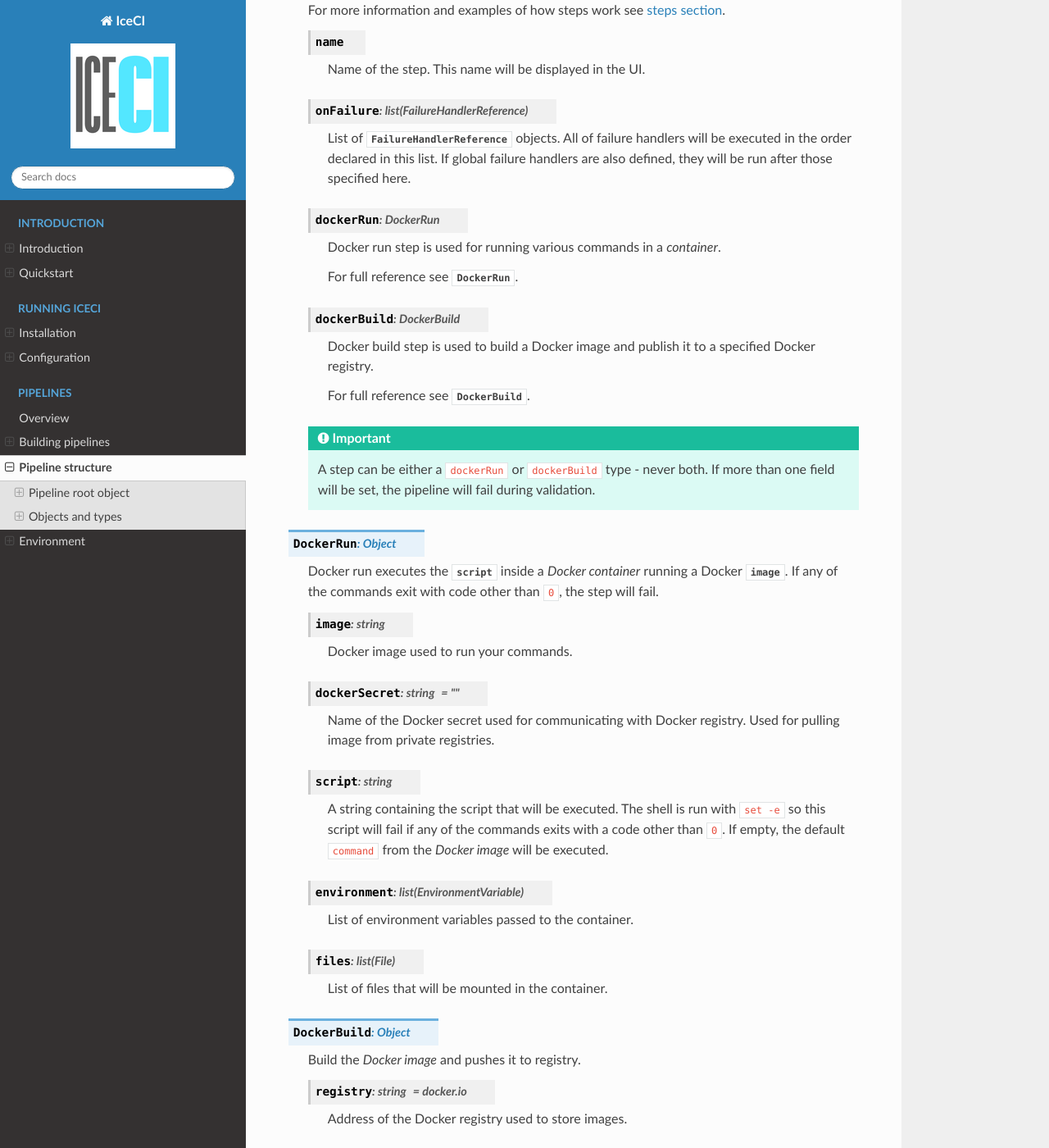
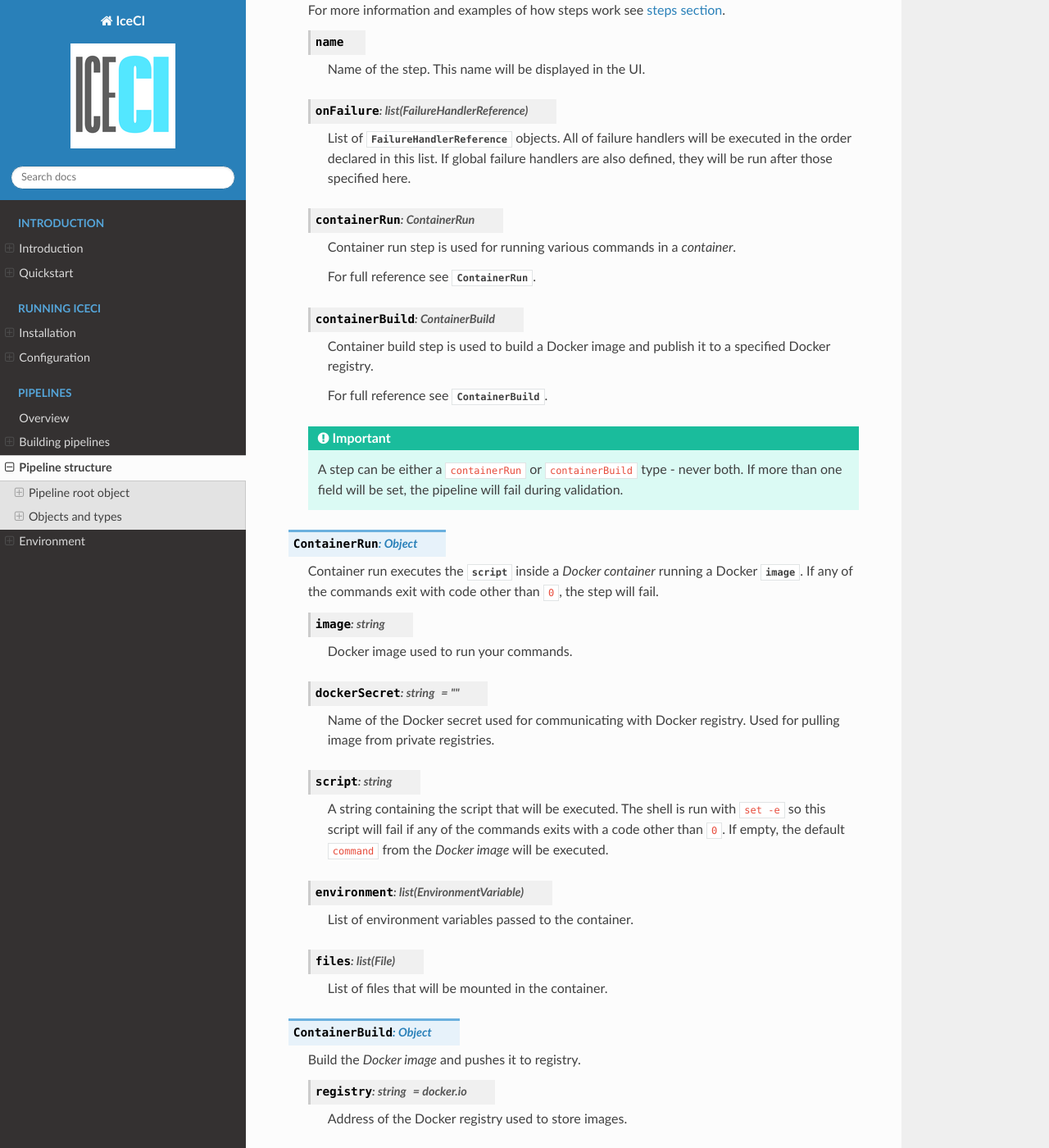
Before and after one commit to IceCI/Documentation, a Sphinx documentation site: the page built from source/pages/pipelines/structure.rst, in a window 1280 px wide and 1400 px high, scrolled down 1763 px. Shown: the whole window at 82% size. Built offline with Sphinx 7.4.7 and the Read the Docs theme 2.0.0, drawn with Linux system fonts in a browser that asks for light colours; some of the changed text lies outside the part shown.

Commit message:
Container run (#7)
* ARM information

* Update for docker build and run

```diff
--- a/source/pages/pipelines/building_services.rst
+++ b/source/pages/pipelines/building_services.rst
@@ -34,7 +34,7 @@ Below is an example of a working pipeline running a **website** :py:attr:`servic
 
   steps:
   - name: step1
-    dockerRun:
+    containerRun:
       image: iceci/utils
       script: "curl http://website/"
 
--- a/source/pages/pipelines/structure.rst
+++ b/source/pages/pipelines/structure.rst
@@ -48,8 +48,8 @@ The root of pipeline yaml file consists of the following fields.
 
     This value will be passed to the following objects:
 
-    * :attr:`docker run step<DockerRun>`
-    * :attr:`docker build step<DockerBuild>`
+    * :attr:`container run step<ContainerRun>`
+    * :attr:`container build step<ContainerBuild>`
     * :attr:`failure handler<FailureHandler>`
     * :attr:`service<Service>`
 
@@ -64,7 +64,7 @@ The root of pipeline yaml file consists of the following fields.
 
     List of :attr:`environment variables<EnvironmentVariable>`.
 
-    Those environment variables will be passed to every :attr:`Docker run step<DockerRun>` in the pipeline.
+    Those environment variables will be passed to every :attr:`Container run step<ContainerRun>` in the pipeline.
 
     .. important::
       ``Failure handlers`` have access to all the environment variables of a given ``step`` injected into their spec, so they're available in the failure handler as well.
@@ -72,7 +72,7 @@ The root of pipeline yaml file consists of the following fields.
   .. py:attribute:: files
     :type: list(File)
 
-    List of files that will be mounted in every :attr:`Docker run step<DockerRun>` in the pipeline.
+    List of files that will be mounted in every :attr:`Container run step<ContainerRun>` in the pipeline.
 
     .. important::
       Like environment variables, files from a given ``step`` are also mounted into ``Failure handlers``.
@@ -104,31 +104,31 @@ Definitions of all objects and types used in the pipeline definition.
 
     List of :attr:`FailureHandlerReference` objects. All of failure handlers will be executed in the order declared in this list. If global failure handlers are also defined, they will be run after those specified here.
 
-  .. py:attribute:: dockerRun
-    :type: DockerRun
+  .. py:attribute:: containerRun
+    :type: ContainerRun
 
-    Docker run step is used for running various commands in a *container*.
+    Container run step is used for running various commands in a *container*.
 
-    For full reference see :attr:`DockerRun`.
+    For full reference see :attr:`ContainerRun`.
 
-  .. py:attribute:: dockerBuild
-    :type: DockerBuild
+  .. py:attribute:: containerBuild
+    :type: ContainerBuild
 
-    Docker build step is used to build a Docker image and publish it to a specified Docker registry.
+    Container build step is used to build a Docker image and publish it to a specified Docker registry.
 
-    For full reference see :attr:`DockerBuild`.
+    For full reference see :attr:`ContainerBuild`.
 
   .. important::
-    A step can be either a ``dockerRun`` or ``dockerBuild`` type - never both. If more than one field will be set, the pipeline will fail during validation.
+    A step can be either a ``containerRun`` or ``containerBuild`` type - never both. If more than one field will be set, the pipeline will fail during validation.
 
 
 
 .. _docker-run-reference:
 
-.. py:attribute:: DockerRun
+.. py:attribute:: ContainerRun
   :type: Object
 
-  Docker run executes the :data:`script` inside a *Docker container* running a Docker :data:`image`. If any of the commands exit with code other than ``0``, the step will fail.
+  Container run executes the :data:`script` inside a *Docker container* running a Docker :data:`image`. If any of the commands exit with code other than ``0``, the step will fail.
 
   .. py:data:: image
     :type: string
@@ -158,9 +158,9 @@ Definitions of all objects and types used in the pipeline definition.
 
 
 
-.. _docker-build-reference:
+.. container-build-reference:
 
-.. py:attribute:: DockerBuild
+.. py:attribute:: ContainerBuild
   :type: Object
 
   Build the *Docker image* and pushes it to registry.
@@ -247,7 +247,7 @@ Definitions of all objects and types used in the pipeline definition.
 .. py:attribute:: FailureHandler
   :type: Object
 
-  Failure handler is an object representing a special kind of pipeline execution unit for handling errors in pipeline **steps**. Its definition is very similar to the **docker run** **step**.
+  Failure handler is an object representing a special kind of pipeline execution unit for handling errors in pipeline **steps**. Its definition is very similar to the **container run** **step**.
 
   .. py:data:: name
     :type: string
```
Also changed, not shown: source/pages/pipelines/building_failure_handlers.rst (+5 -5 lines), source/pages/pipelines/building_globals.rst (+4 -4 lines), source/pages/pipelines/building_secrets.rst (+8 -8 lines), source/pages/pipelines/building_steps.rst (+7 -7 lines).
